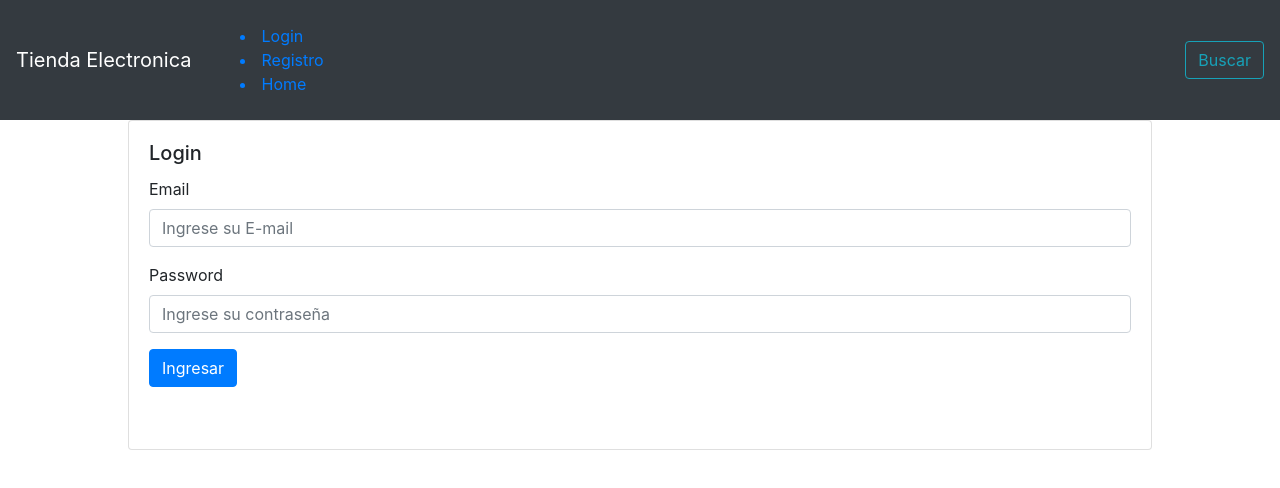
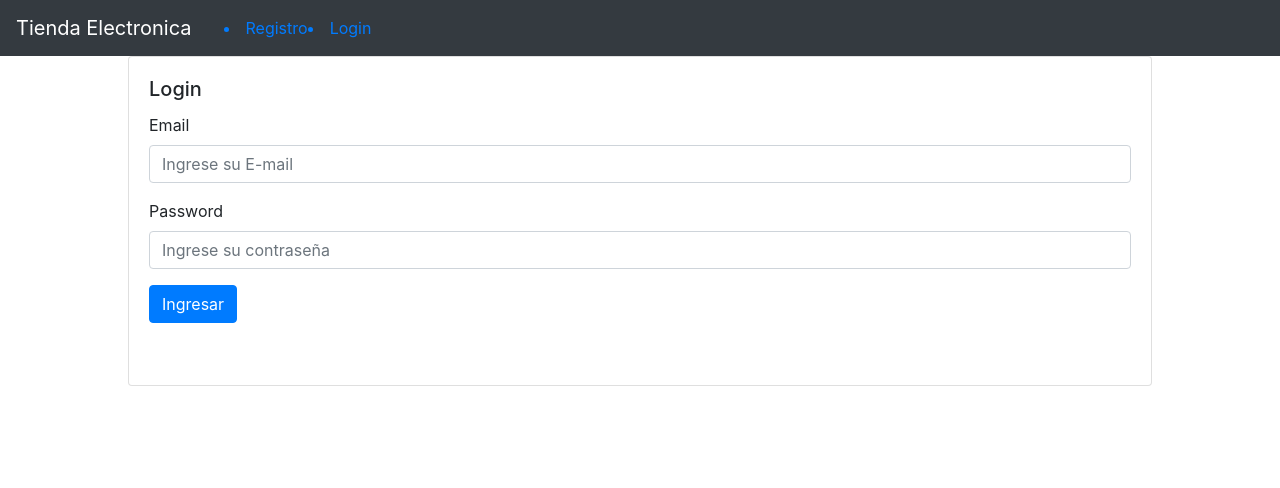
Before and after one commit to DDRRAKKENN/React_ecommerce_DDRRAKKENN, a React (Create React App) app: page /login in a window 1280 px wide. Shown: the top 488 px of the page. Built offline with nearby package versions, Linux system fonts and the light colour scheme.

Commit message:
para entrega final

```diff
--- a/src/App.js
+++ b/src/App.js
@@ -1,6 +1,7 @@
 import { BrowserRouter} from 'react-router-dom'
 import Menu from "./Components/Menu/Index"
 import RoutesWeb from "./Components/RoutesWeb/RoutesWeb"
+import GlobalState from "./Context/GlobalState"
 
 function App(){
         const opciones=[
@@ -19,10 +20,12 @@ function App(){
     ];
 
     return(
-        <BrowserRouter>
-            <Menu data={opciones}/>
-            <RoutesWeb/>
-        </BrowserRouter>
+        <GlobalState>
+            <BrowserRouter>
+                <Menu data={opciones}/>
+                <RoutesWeb/>
+            </BrowserRouter>
+        </GlobalState>
     )
 }
 
--- a/src/Components/Login.js
+++ b/src/Components/Login.js
@@ -1,13 +1,15 @@
-import React, {useState} from "react";
+import React, {useState,useContext} from "react";
 import {useHistory} from "react-router-dom";
 import {Card, Form} from "react-bootstrap";
 import firebase from "../Config/firebase";
-import ButtonWithLoading from "../Components/Forms/ButtonWithLoading"
+import ButtonWithLoading from "../Components/Forms/ButtonWithLoading";
 import FormGroup from "../Components/Forms/FormGroup";
 import AlertCustom from "../Components/AlertCustom"
+import NetContext from "../Context/NetContext";
 
 function Login(){
 
+    const context=useContext(NetContext)
     const [form, setForm] = useState({email:'',password:''});
     const [spinner, setSpinner] = useState(false);
     const [alert,setAlert]= useState({variant:"",text:""})
@@ -21,6 +23,8 @@ function Login(){
         firebase.auth.signInWithEmailAndPassword(email, password)
         .then((data)=>{
             console.log("Usuario logueado", data)
+            setSpinner(false);
+            context.loginUser();
             setAlert({variant:"succes",text:"Bienvendo a la pagina!"})
             history.push("/")
 
--- a/src/Components/Menu/Index.js
+++ b/src/Components/Menu/Index.js
@@ -2,25 +2,44 @@ import React from "react";
 import OptionMenu from "./OptionMenu";
 import Navbar from 'react-bootstrap/Navbar';
 import Nav from 'react-bootstrap/Nav';
-import Button from "react-bootstrap/Button"
-import Form from 'react-bootstrap/Form'
-import FormControl from "react-bootstrap/Form"
+//import Button from "react-bootstrap/Button"
+//import Form from 'react-bootstrap/Form';
+//import FormControl from "react-bootstrap/Form";
+import NetContext from "../../Context/NetContext";
 
 function Menu(props){
+
     return(
+        <NetContext.Consumer>
+            {
+                context=>
                 <>
                     <Navbar bg="dark" variant="dark">
                     <Navbar.Brand href="/" >Tienda Electronica</Navbar.Brand>
                     <Navbar.Toggle/>
                         <Navbar className="mr-auto">
-                        <Nav.Link>{props.data.map(opciones=><OptionMenu key={opciones.label} opciones={opciones}/>)}</Nav.Link>
+                            {
+                                context.login &&
+                                <>
+                                <OptionMenu  opciones={{label:"Inicio", path:"/"}}/>
+                                <Nav.Link onClick={context.logoutUser}>Salir</Nav.Link>
+                                </>
+                            }
+                            {
+                                !context.login &&
+                                <>
+                                <OptionMenu  opciones={{label:"Registro", path:"/registro"}}/>
+                                <OptionMenu  opciones={{label:"Login", path:"/login"}}/>
+                                </>
+                            }
                         </Navbar>
-                <Form inline>
-                    <FormControl type="text" placeholder="Search" className="mr-sm-2" />
-                    <Button variant="outline-info">Buscar</Button>
-                </Form>
                     </Navbar>
+
                 </>
+            }
+
+
+        </NetContext.Consumer>
     )
 }
 export default Menu;
--- a/src/Components/Menu/OptionMenu.js
+++ b/src/Components/Menu/OptionMenu.js
@@ -3,7 +3,7 @@ import {Link} from "react-router-dom";
 
 function OptionMenu({opciones}){
     return(
-    <Link to={opciones.path}><li>{opciones.label}</li></Link>
+    <Link to={opciones.path}><div><li>{opciones.label}</li></div></Link>
     )
 }
 export default OptionMenu;
--- /dev/null
+++ b/src/Context/GlobalState.js
@@ -0,0 +1,37 @@
+import React,{Component} from 'react';
+
+import NetContext from "./NetContext";
+
+class GlobalState extends Component{
+    state={
+        login:localStorage.getItem("login")
+
+    }
+    loginUser= ()=>{
+        this.setState({
+            login:true
+        })
+        localStorage.setItem("login",true)
+    }
+    logoutUser=()=>{
+        this.setState({
+            login:false
+        })
+        localStorage.removeItem("login")
+    }
+    render(){
+        return(
+            <NetContext.Provider
+                value={{
+                    login:this.state.login,
+                    loginUser: this.loginUser,
+                    logoutUser:this.logoutUser,
+                }}
+            >
+                {this.props.children}
+            </NetContext.Provider>
+        )
+    }
+}
+
+export default GlobalState;
--- /dev/null
+++ b/src/Context/NetContext.js
@@ -0,0 +1,5 @@
+import React from 'react';
+
+const NetContext=React.createContext({})
+
+export default NetContext;
```
Lines whose indentation alone changed are shown as unchanged.
